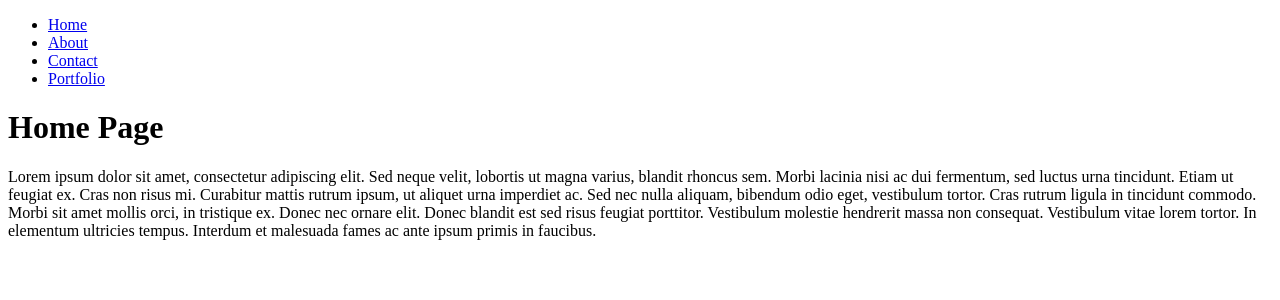
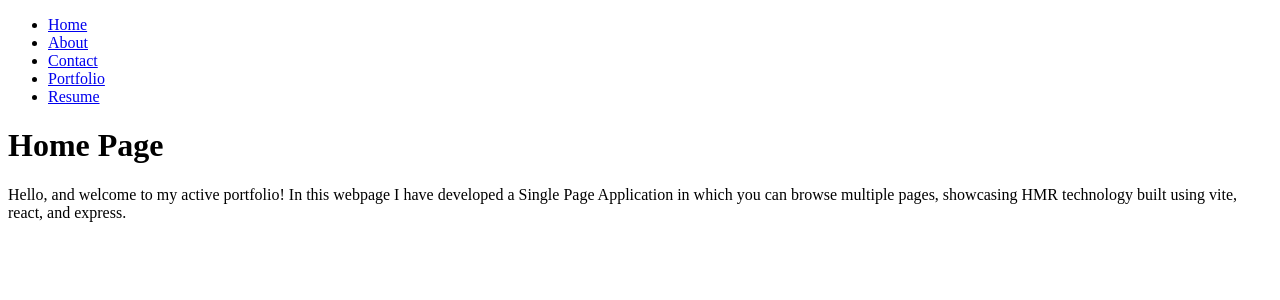
Before and after one commit to brochb/React-Single-Page-Portfolio, a React (Vite) app: page / in a window 1280 px wide. Shown: the top 300 px of the page. Built offline with nearby package versions, Linux system fonts and the light colour scheme.

Commit message:
added profile picture, added imports

```diff
--- a/src/components/NavTabs.jsx
+++ b/src/components/NavTabs.jsx
@@ -37,7 +37,15 @@ function NavTabs({ currentPage, handlePageChange }) {
                     Portfolio
                 </a>
             </li>
-
+            <li className="nav-item">
+                <a
+                    href="#resume"
+                    onClick={() => handlePageChange('Resume')}
+                    className={currentPage === 'Resume' ? 'nav-link active' : 'nav-link'}
+                >
+                    Resume
+                </a>
+            </li>
         </ul>
     );
 }
--- a/src/components/pages/About.jsx
+++ b/src/components/pages/About.jsx
@@ -1,14 +1,12 @@
+import profileImage from '../../../public/avatar.jpg'
+
 export default function About() {
     return (
         <div>
-            <h1>About Page</h1>
+            <h1>About Me</h1>
+            <img src={profileImage} alt="Profile" style={{ width: '100%', maxWidth: '300px', height: 'auto' }} />
             <p>
-                Nunc pharetra finibus est at efficitur. Praesent sed congue diam.
-                Integer gravida dui mauris, ut interdum nunc egestas sed. Aenean sed
-                mollis diam. Nunc aliquet risus ac finibus porta. Nam quis arcu non
-                lectus tincidunt fermentum. Suspendisse aliquet orci porta quam semper
-                imperdiet. Praesent euismod mi justo, faucibus scelerisque risus cursus
-                in. Sed rhoncus mollis diam, sit amet facilisis lectus blandit at.
+                A self driven, goal seeking coder looking for room to develop, and grow in my skills.
             </p>
         </div>
     );
--- a/src/components/pages/Contact.jsx
+++ b/src/components/pages/Contact.jsx
@@ -1,15 +1,9 @@
 export default function Contact() {
     return (
         <div>
-            <h2>Contact</h2>
-            <p>
-                Nunc pharetra finibus est at efficitur. Praesent sed congue diam.
-                Integer gravida dui mauris, ut interdum nunc egestas sed. Aenean sed
-                mollis diam. Nunc aliquet risus ac finibus porta. Nam quis arcu non
-                lectus tincidunt fermentum. Suspendisse aliquet orci porta quam semper
-                imperdiet. Praesent euismod mi justo, faucibus scelerisque risus cursus
-                in. Sed rhoncus mollis diam, sit amet facilisis lectus blandit at.
-            </p>
+            <h2>Contact me using any of the methods belwo</h2>
+            <p>Github: https://github.com/brochb</p>
+            <p>Email: brochbaltzer@gmail.com</p>
         </div>
     );
 }
--- a/src/components/pages/Home.jsx
+++ b/src/components/pages/Home.jsx
@@ -3,16 +3,7 @@ export default function Home() {
         <div>
             <h1>Home Page</h1>
             <p>
-                Lorem ipsum dolor sit amet, consectetur adipiscing elit. Sed neque
-                velit, lobortis ut magna varius, blandit rhoncus sem. Morbi lacinia nisi
-                ac dui fermentum, sed luctus urna tincidunt. Etiam ut feugiat ex. Cras
-                non risus mi. Curabitur mattis rutrum ipsum, ut aliquet urna imperdiet
-                ac. Sed nec nulla aliquam, bibendum odio eget, vestibulum tortor. Cras
-                rutrum ligula in tincidunt commodo. Morbi sit amet mollis orci, in
-                tristique ex. Donec nec ornare elit. Donec blandit est sed risus feugiat
-                porttitor. Vestibulum molestie hendrerit massa non consequat. Vestibulum
-                vitae lorem tortor. In elementum ultricies tempus. Interdum et malesuada
-                fames ac ante ipsum primis in faucibus.
+                Hello, and welcome to my active portfolio! In this webpage I have developed a Single Page Application in which you can browse multiple pages, showcasing HMR technology built using vite, react, and express.
             </p>
         </div>
     );
```
Also changed, not shown: index.html (line endings or trailing spaces).
